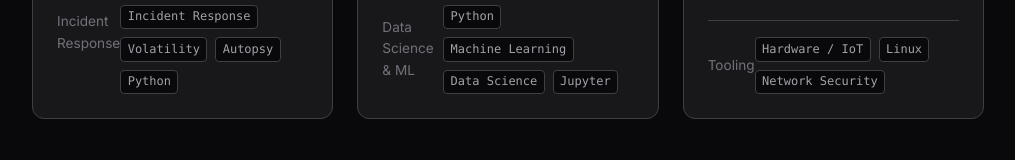
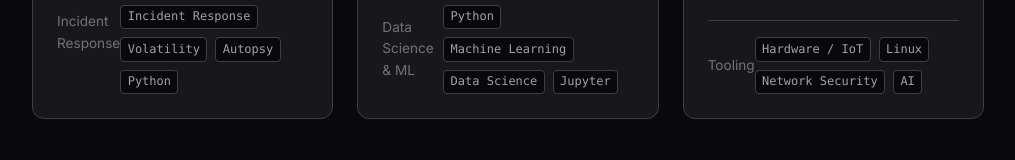
Before and after one commit to luketnc/LukeTaylorPortfolio, a React (Vite) app: page / in a window 1280 px wide. Shown: the part 1120-1280 px from the top of the page, without its empty margins (132-1147 px from the left). Built offline with nearby package versions, Linux system fonts and the light colour scheme.

Commit message:
AI Enhanced
Adding a section for AI driven work

```diff
--- a/src/content/projects/ai-log-analyzer.js
+++ b/src/content/projects/ai-log-analyzer.js
@@ -4,7 +4,7 @@
     title: "AI Security Log Analyzer",
     oneLiner: "Using Machine Learning anomaly detection and LLMs to parse and summarize noisy firewall logs.",
     category: "Security Tooling",
-    tags: ["Python", "Machine Learning", "AI", "Incident Response", "SOC Automation"],
+    tags: ["Python", "Machine Learning", "AI", "Incident Response", "SOC Automation", "AI Enhanced"],
     status: "Staging",
     featured: false,
     content: `
--- a/src/content/projects/pwnagotchi.js
+++ b/src/content/projects/pwnagotchi.js
@@ -4,7 +4,7 @@
   title: "Pwnagotchi Cookbook",
   oneLiner: "A somewhat recent guide to building and configuring a pwnagotchi",
   category: "Tooling",
-    tags: ["Hardware / IoT", "Linux", "Network Security"],
+  tags: ["Hardware / IoT", "Linux", "Network Security", "AI"],
   status: "Archived",
   featured: true,
   overview: "Built a Pwnagotchi to learn about hardware, wifi, and AI.",
--- a/src/content/projects/quizlet-data-parser.js
+++ b/src/content/projects/quizlet-data-parser.js
@@ -4,7 +4,7 @@
     title: "Quizlet Data Parser",
     oneLiner: "A custom Python automation tool designed to scrape, parse, and structure flashcard data.",
     category: "Automation",
-    tags: ["Python", "Data Parsing", "Automation", "ETL"],
+    tags: ["Python", "Data Parsing", "Automation", "ETL", "AI Enhanced"],
     status: "Completed",
     featured: false,
     content: `
```
Also changed, not shown: src/content/projects/DailyQuote.js (added). Lines whose indentation alone changed are shown as unchanged.
